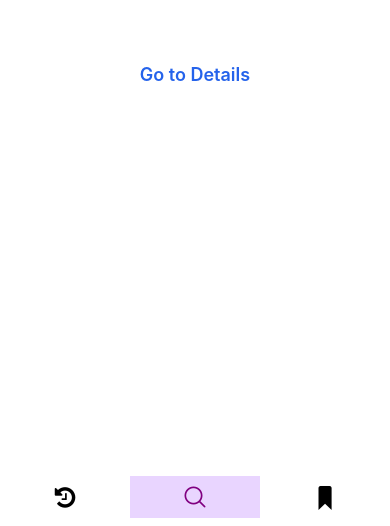
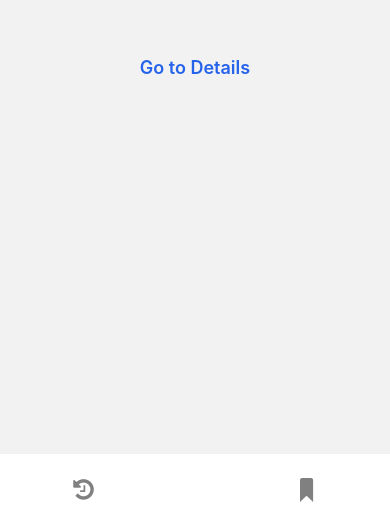
Before and after one commit to efkandemir/TurkishDictionary, a React Native app: screen / in a window 390 px wide. Shown: the part 318-844 px from the top of the page. Built offline with nearby package versions, Linux system fonts and the light colour scheme.

Commit message:
Tabbar designed with minor adjustments.

```diff
--- a/components/tab-bar.js
+++ b/components/tab-bar.js
@@ -29,34 +29,46 @@ function TabBar({ state, descriptors, navigation }) {
                     }
                 };
 
-                return (
-                    <TouchableOpacity
-                        key={route.key} // Benzersiz bir `key` sağlamak
-                        onPress={onPress}
-                        className={`flex-1 items-center justify-center py-2 ${isFocused ? 'bg-purple-200' : 'bg-white'
-                            }`}
-                    >
-                        {/* Search için özel ikon */}
-                        {label === 'Search' && (
-                            <AntDesign name="search1" size={24} color={isFocused ? 'purple' : 'black'} />
-                        )}
-                        {/* History için özel ikon */}
-                        {label === 'History' && (
-                            <FontAwesome name="history" size={24} color={isFocused ? 'purple' : 'black'} />
-                        )}
-                        {/* Favorite için özel ikon */}
-                        {label === 'Favorite' && (
-                            <Fontisto name="favorite" size={24} color={isFocused ? 'purple' : 'black'} />
-                        )}
-                        {/* <Text
-                            className={`text-sm mt-1 ${isFocused ? 'text-purple-700 font-bold' : 'text-gray-500'
-                                }`}
+                // Koşullu render burada düzeltiliyor
+                if (label === 'Search') {
+                    return (
+                        <TouchableOpacity
+                            key={route.key}
+                            onPress={onPress}
+                            className="bg-red-500 rounded-full w-14 h-14 flex items-center justify-center mt-[-2px]"
                         >
-                            {label}
-                        </Text> */}
+                            {/* Search İkonu */}
+                            <AntDesign name="search1" size={24} color="white" />
+                        </TouchableOpacity>
+                    );
+                } else {
+                    return (
+                        <TouchableOpacity
+                            key={route.key}
+                            onPress={onPress}
+                            className="flex-1 flex flex-col items-center justify-center pt-1.5 h-14"
+                        >
+                            {/* Diğer İkonlar */}
+                            {label === 'History' && (
+                                <>
+                                    <FontAwesome name="history" size={24} color={isFocused ? '#4682B4' : 'gray'} />
+                                    <View className="mt-1 h-1 w-1">
+                                        {isFocused && <View className="bg-red-500 rounded-full w-1 h-1" />}
+                                    </View>
+                                </>
+                            )}
+                            {label === 'Favorite' && (
+                                <>
+                                    <Fontisto name="favorite" size={24} color={isFocused ? '#4682B4' : 'gray'} />
+                                    <View className="mt-1 h-1 w-1">
+                                        {isFocused && <View className="bg-red-500 rounded-full w-1 h-1" />}
+                                    </View>
+                                </>
+                            )}
+                        </TouchableOpacity>
+                    );
+                }
 
-                    </TouchableOpacity>
-                );
             })}
         </View>
     );
--- a/screens/HomeScreen.js
+++ b/screens/HomeScreen.js
@@ -8,7 +8,7 @@ const Stack = createNativeStackNavigator();
 
 function HomeScreen({ navigation }) {
     return (
-        <View className="flex-1 justify-center items-center bg-white">
+        <View className="flex-1 justify-center items-center">
             <Text className="text-blue-600 font-semibold text-lg"
                 onPress={() => navigation.navigate('Detail')}
             >Go to Details</Text>
--- a/tailwind.config.js
+++ b/tailwind.config.js
@@ -6,7 +6,22 @@ module.exports = {
     "./components/**/*.{js,jsx,ts,tsx}",
   ],
   theme: {
-    extend: {},
+    extend: {
+      colors: {
+        red: '#E11E3C',
+        softRed: '#F8F8F8',
+        light: '#E8EAED',
+        birlesikKelimeDark: '#2E494C',
+        birlesikKelimeMedium: '#73A5AA',
+        birlesikKelimeLight: '#E8F0F1',
+        atasozleriDark: '#4F3822',
+        atasozleriMedium: '#BB8E62',
+        atasozleriLight: '#F9F5F1',
+        textDark: '#0A151F',
+        textMedium: '#48515B',
+        textLight: '#758291',
+      },
+    },
   },
   plugins: [],
 };
```
